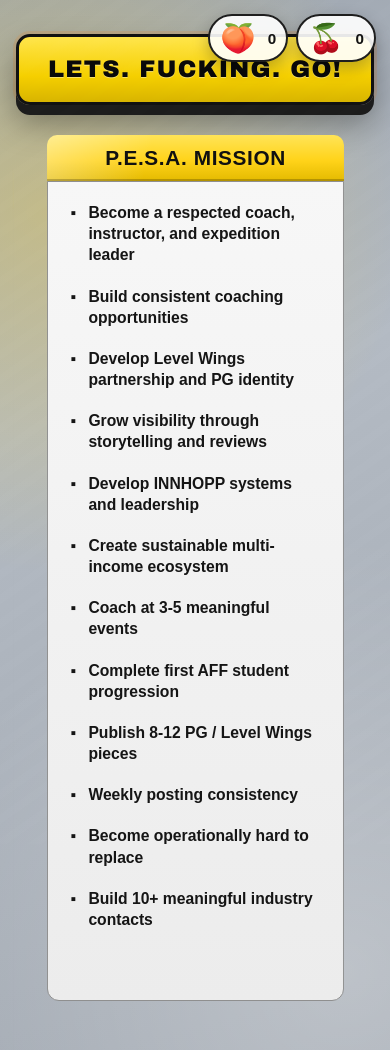
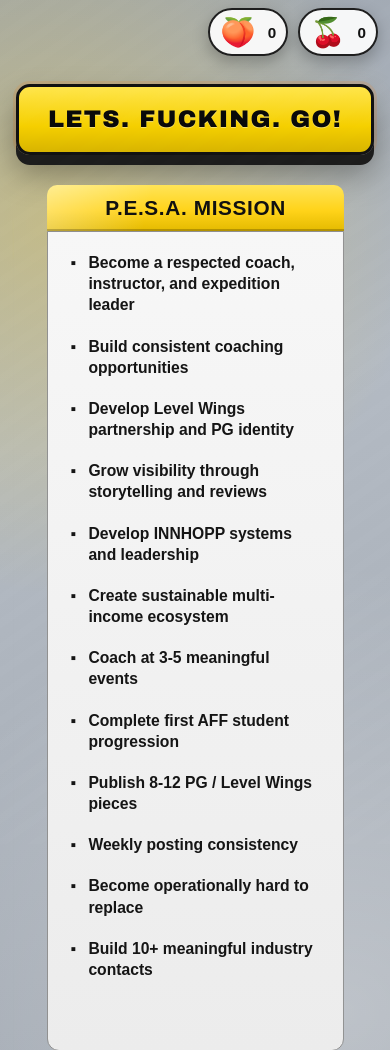
Before and after one commit to antonisloizou/PESA, a website built with Vite: page index.html in a window 390 px wide. Shown: the top 1050 px of the page. Built offline with nearby package versions, Linux system fonts and the light colour scheme; some packages are replaced by stand-ins of ours; no server answers; the database is empty.

Commit message:
Update style.css

```diff
--- a/style.css
+++ b/style.css
@@ -1507,7 +1507,16 @@ body::before {
 }
 
 @media (max-width: 700px) {
-  .page { margin: 16px auto; }
+  .page { margin: 66px auto 16px; }
+  .reward-hud {
+    top: 0;
+    right: 0;
+    left: 0;
+    width: 100%;
+    justify-content: flex-end;
+    gap: 10px;
+    padding: 8px 12px;
+  }
   .mission-list {
     columns: 1;
     padding-bottom: 56px;
```
